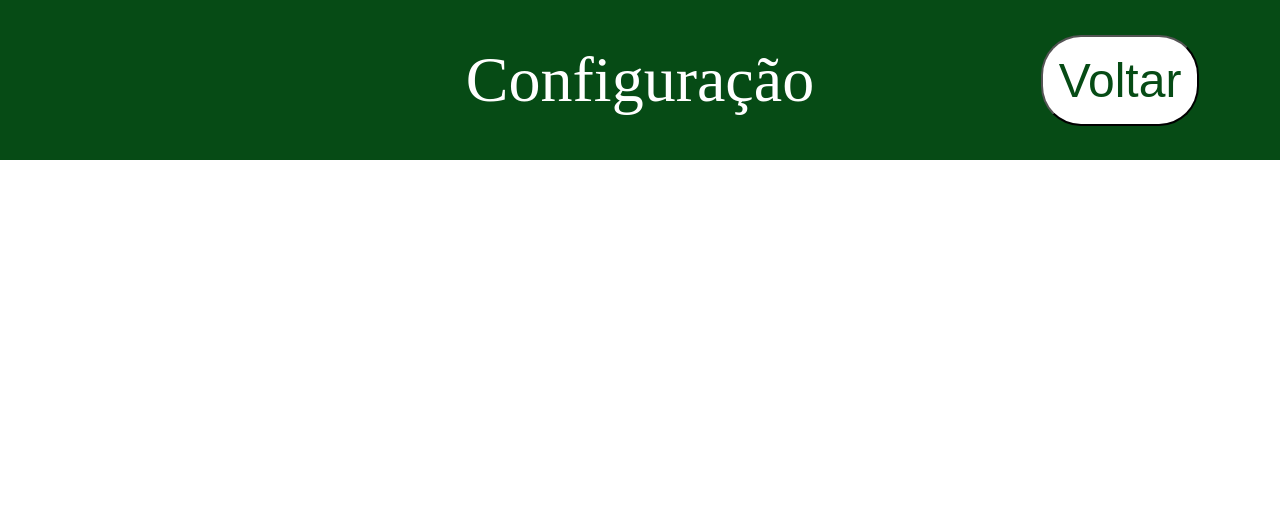
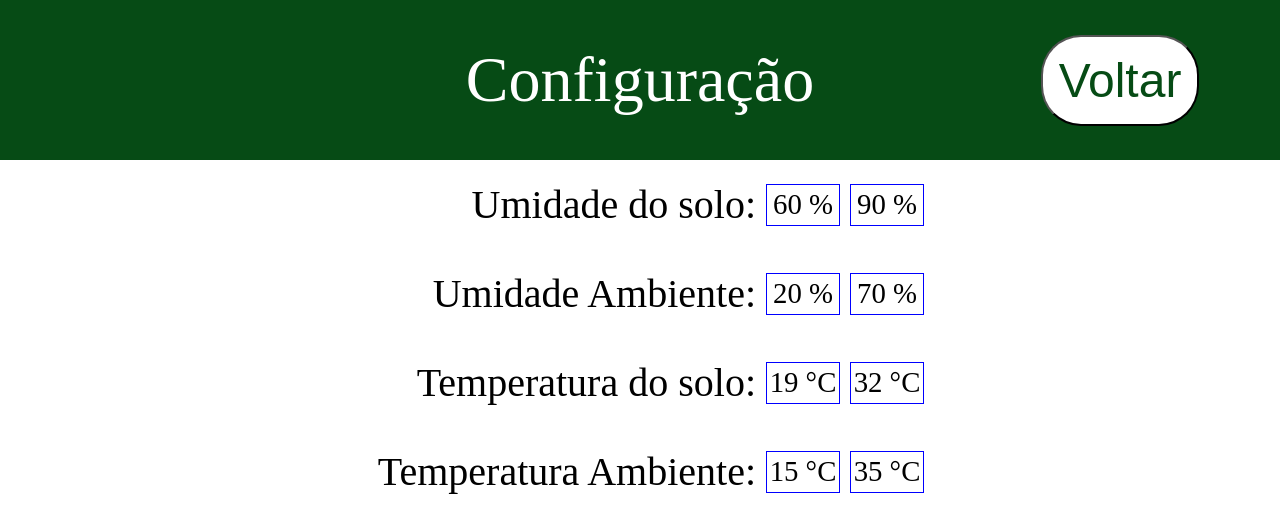
Before and after one commit to RamonBarros/projeto-instrumentacao, a Vue app in the folder frontend/: page /config in a window 1280 px wide. Shown: the top 532 px of the page. Built offline with nearby package versions, Linux system fonts and the light colour scheme; no server answers; the database is empty; sample sign-in values are in the browser's storage.

Commit message:
Tela de Configuração

```diff
--- a/frontend/src/views/Config.vue
+++ b/frontend/src/views/Config.vue
@@ -2,6 +2,28 @@
      <div class="main">
        <Header :Title="title"/>
        <div class="content">
+            <div class="config-stats">
+                <div class="config-ground-humidity">
+                    <span class="config-ground-humidity-label">Umidade do solo:</span>
+                    <span class="config-ground-humidity-min-value">{{ Min_Ground_Humidity }} %</span>
+                    <span class="config-ground-humidity-max-value">{{ Max_Ground_Humidity }} %</span>
+                </div>
+                <div class="config-air-humidity">
+                    <span class="config-air-humidity-label">Umidade Ambiente:</span>
+                    <span class="config-air-humidity-min-value">{{ Min_Air_Humidity }} %</span>
+                    <span class="config-air-humidity-max-value">{{ Max_Air_Humidity }} %</span>
+                </div>
+                <div class="config-ground-temperature">
+                    <span class="config-ground-temperature-label">Temperatura do solo:</span>
+                    <span class="config-ground-temperature-min-value">{{ Min_Ground_Temperature }} °C</span>
+                    <span class="config-ground-temperature-max-value">{{ Max_Ground_Temperature }} °C</span>
+                </div>
+                <div class="config-air-temperature">
+                    <span class="config-air-temperature-label">Temperatura Ambiente:</span>
+                    <span class="config-air-temperature-min-value">{{ Min_Air_Temperature }} °C</span>
+                    <span class="config-air-temperature-max-value">{{ Max_Air_Temperature }} °C</span>
+                </div>
+            </div>
 
        </div>
     </div>
@@ -14,11 +36,59 @@ export default {
     },
     data(){
         return{
-            title:"Configuração"
+            title:"Configuração",
+            Max_Ground_Temperature:"32",
+            Min_Ground_Temperature:"19",
+            Max_Ground_Humidity:"90",
+            Min_Ground_Humidity:"60",
+            Max_Air_Temperature:"35",
+            Min_Air_Temperature:"15",
+            Max_Air_Humidity:"70",
+            Min_Air_Humidity:"20",
         }
     }
 }
 </script>
 <style scoped>
+    .content{
+        align-items: center;
+        flex-direction: column;
+    }
+    .config-stats{
+        display:flex;
+        justify-content:center;
+        align-items:center;
+        flex-direction: column;
+    }
+
+    .config-ground-humidity,.config-air-humidity,.config-ground-temperature,.config-air-temperature{
+        display: flex;
+        justify-content: center;
+        align-items: center;
+        margin: 1rem;
+        font-size: 2.5rem;
+
+    }
+    .config-ground-humidity-label,.config-ground-humidity-max-value,.config-ground-humidity-min-value,
+    .config-air-humidity-label,.config-air-humidity-max-value,.config-air-humidity-min-value,.config-ground-temperature-label,
+    .config-ground-temperature-max-value,.config-ground-temperature-min-value,.config-air-temperature-label,
+    .config-air-temperature-max-value,.config-air-temperature-min-value{
+        display: flex;
+        justify-content: flex-end;
+        align-items: center;
+        margin: 5px;
+        width: 25rem;
+    }
+
+
+
+    .config-air-humidity-max-value,.config-air-humidity-min-value,.config-air-temperature-max-value,.config-air-temperature-min-value,
+    .config-ground-humidity-max-value,.config-ground-humidity-min-value,.config-ground-temperature-max-value,.config-ground-temperature-min-value{
+        justify-content: center;
+        width: 4.5rem;
+        height: 2.5rem;
+        border: 0.1rem solid #0000ff;
+        font-size: 1.8rem;
+    }
 
 </style>
```
